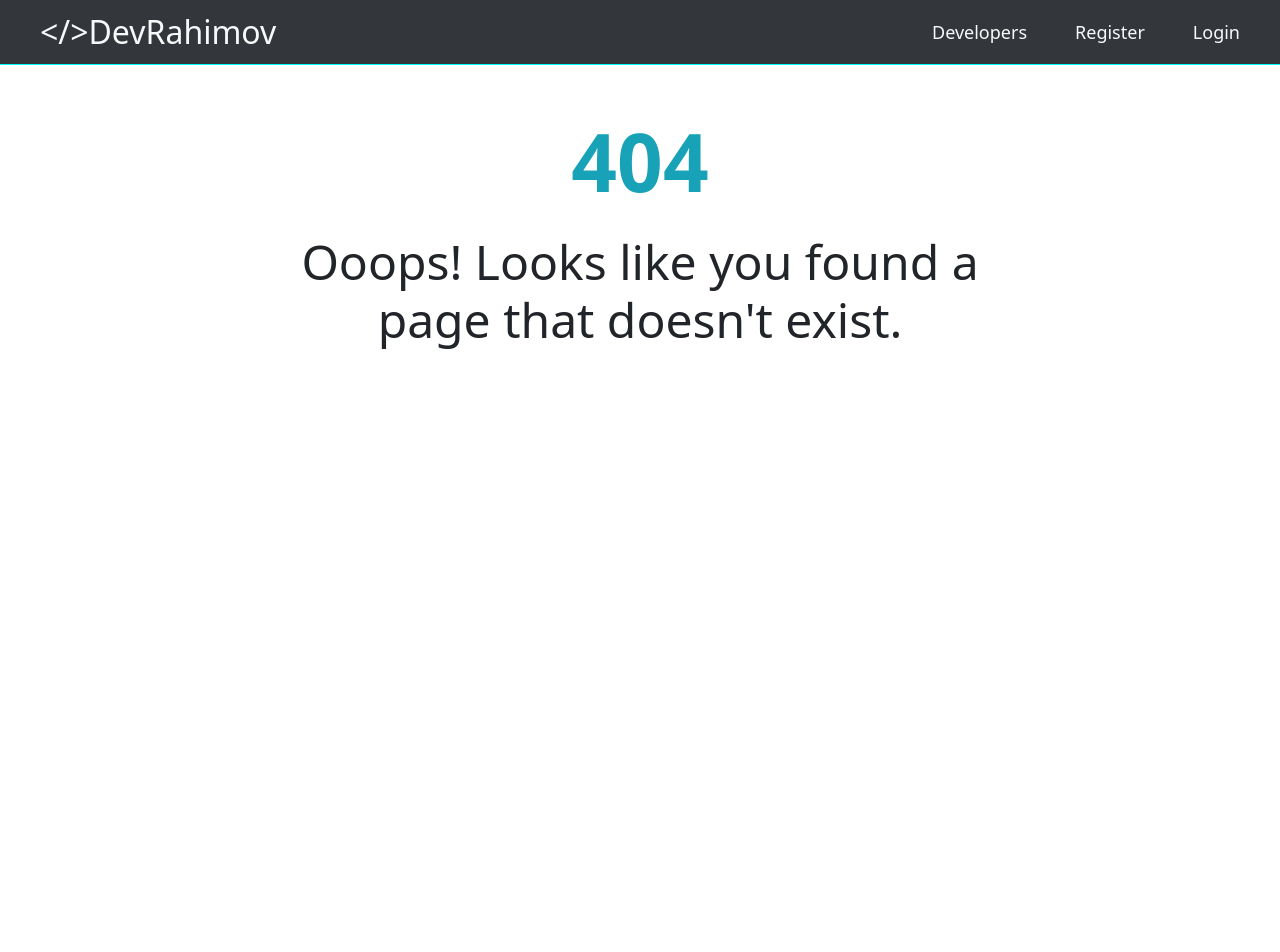
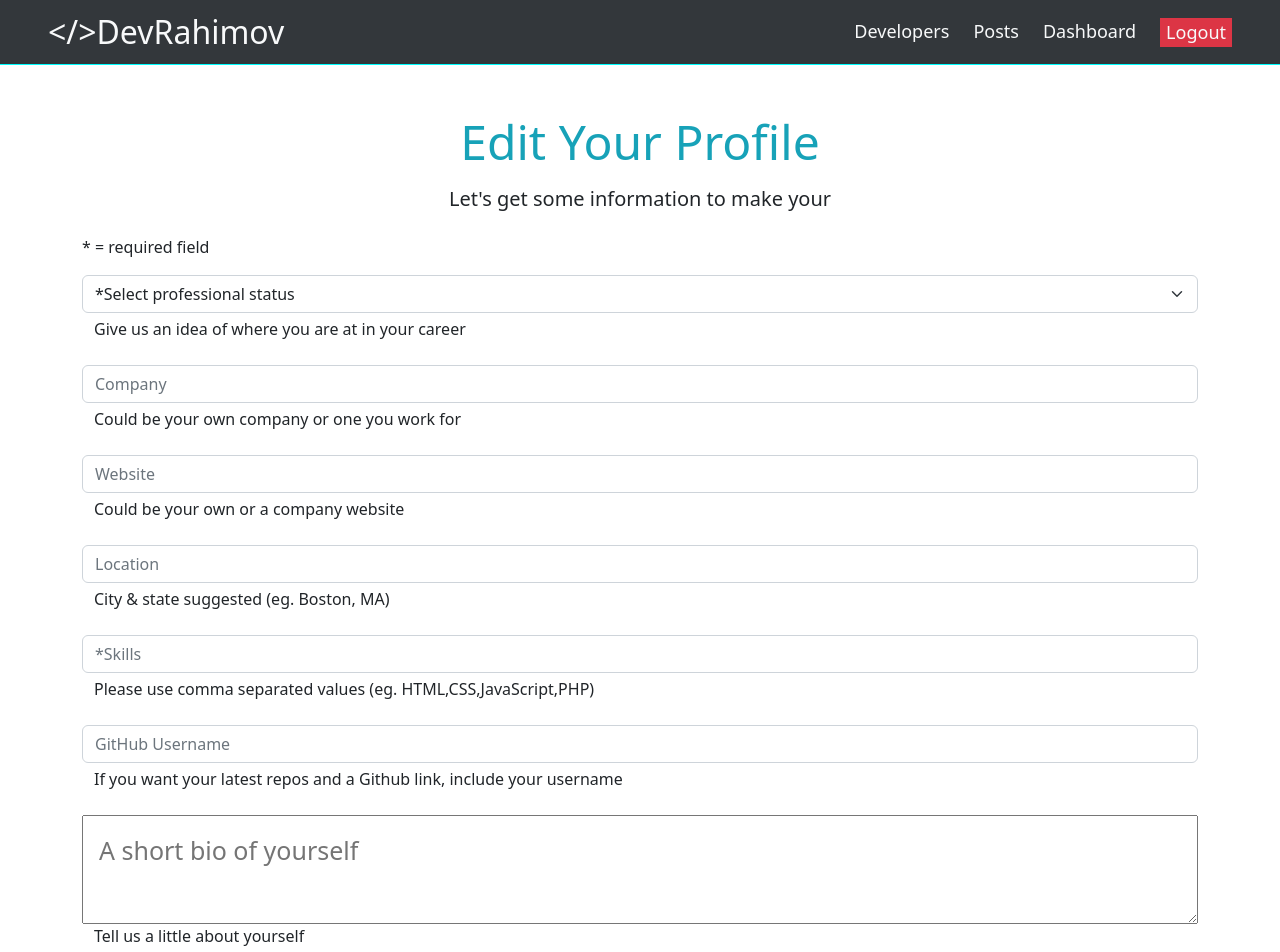
Before and after one commit to Mibrohimbek/frontend-graduater, a React (Vite) app: page /edit-profile in a window 1280 px wide. Before the commit this address had no page. Shown: the top 952 px of the page. Before the commit the page ends 800 px from the top, so only its background shows below. Built offline with nearby package versions, Linux system fonts and the light colour scheme.

Commit message:
edit-profile

```diff
--- a/src/App.jsx
+++ b/src/App.jsx
@@ -14,6 +14,7 @@ import Profile from "./pages/Profile";
 import Header_after from "./Components/Header-afrer";
 import Posts from "./pages/Posts";
 import Post from "./pages/Post";
+import EditProfile from "./pages/Edit-Profile";
 
 function App() {
   return (
@@ -25,17 +26,18 @@ function App() {
           <Route path="/" element={<Home />} />
           <Route path="*" element={<NotFound />} />
           <Route path="/create-profile" element={<CreateProfile />} />
+          <Route
+            path="/dashboard-create-profile"
+            element={<DashboardCreate />}
+          />
         </Route>
         <Route element={<Header_after />}>
           <Route path="/add-experience" element={<AddExperience />} />
           <Route path="/add-education" element={<AddEducation />} />
           <Route path="/dashboard" element={<Dashboard />} />
-          <Route path="/posts" element={<Posts/>}/>
-          <Route
-            path="/dashboard-create-profile"
-            element={<DashboardCreate />}
-          />
-          <Route path="/post/:postId" element={<Post/>}/>
+          <Route path="/posts" element={<Posts />} />
+          <Route path="/edit-profile" element={<EditProfile />} />
+          <Route path="/post/:postId" element={<Post />} />
           <Route path="/profiles" element={<Profiles />} />
           <Route path="/profiles/user/:userId" element={<Profile />} />
         </Route>
--- a/src/pages/Dashboard.jsx
+++ b/src/pages/Dashboard.jsx
@@ -1,12 +1,25 @@
-import React from "react";
+import React, { useState } from "react";
 import { Link, useNavigate } from "react-router-dom";
-import { useSelector } from "react-redux";
 import { toast } from "react-toastify";
+import axios from "axios";
 
 const Dashboard = () => {
-  const { user } = useSelector((store) => store);
+  let navigate = useNavigate();
+  let [myInfo, setmyInfo] = useState();
 
-  let navigate = useNavigate();
+  async function getMe() {
+    try {
+      let { data } = await axios.get("/profile/me");
+      setmyInfo(data);
+      // console.log(data?.experience[0]?.from);
+    } catch (error) {
+      console.log(error);
+    }
+  }
+
+  let date = myInfo?.experience[0]?.from.split("T")[0];
+  // console.log(date);
+  getMe();
 
   function handleDelete(e) {
     e.preventDefault();
@@ -14,16 +27,20 @@ const Dashboard = () => {
     async function deleteProfil() {
       let { data } = await axios.delete("/profile");
     }
-    delete toast("Account has been deleted", { type: "error" });
-    localStorage.removeItem("token");
-    navigate("/login");
-    deleteProfil();
+    let text = "Are you sure?";
+    if (confirm(text) == true) {
+      delete toast("Account has been deleted", { type: "error" });
+      localStorage.removeItem("token");
+      navigate("/login");
+      deleteProfil();
+    }
   }
+
   return (
     <div>
       <div className="container">
         <h3 className="display-3 fw-bold mt-5">Dashboard</h3>
-        <p className="mt-3 display-6"> Welcome {user.name}</p>
+        <p className="mt-3 display-6"> Welcome {myInfo?.user?.name}</p>
         <Link
           className="text-decoration-none text-dark px-4 py-2 dashboard-links mt-5 d-d-inline-block"
           to="/edit-profile"
@@ -54,13 +71,31 @@ const Dashboard = () => {
             </tr>
           </thead>
           <tbody>
-            <tr>
-              {/* <th scope="row"></th> */}
-              <td></td>
-              <td></td>
-              <td></td>
-              <td></td>
-            </tr>
+            {/* {myInfo?.experience !== undefined
+              ? myInfo?.experience.map((ex) => {
+                  // <tr>
+                  //   <td>{ex.company}</td>
+                  //   <td scope="row">{myInfo?.experience[0]?.title}</td>
+                  //   <td>
+                  //     {myInfo?.experience[0].from.split("T")[0]}-
+                  //     {myInfo?.experience[0]?.current === true ? (
+                  //       <p className="d-inline-block">now</p>
+                  //     ) : (
+                  //       <p>{myInfo?.experience[0].to.split("T")[0]}</p>
+                  //     )}
+                  //   </td>
+                  //   <td>
+                  //     <button className="text-light bg-danger border-0 px-3 py-2">
+                  //       Delete
+                  //     </button>
+                  //   </td>
+                  // </tr>;
+                })
+              : ""} */}
+
+            {/* {myInfo?.experience !== undefined
+              ? map?.experience.map((ex) => <div>yes</div>)
+              : "bad"} */}
           </tbody>
         </table>
 
--- a/src/pages/DashboardCreate.jsx
+++ b/src/pages/DashboardCreate.jsx
@@ -1,5 +1,4 @@
 import React, { useState } from "react";
-import Header from "../Components/Header";
 import { Link } from "react-router-dom";
 import axios from "axios";
 
--- /dev/null
+++ b/src/pages/Edit-Profile.jsx
@@ -0,0 +1,227 @@
+import React, { useState } from "react";
+import { Link, useNavigate } from "react-router-dom";
+import { toast } from "react-toastify";
+import axios from "axios";
+
+const EditProfile = () => {
+  let statuses = [
+    "*Select professional status",
+    "Developer",
+    "Junior developer",
+    "Senior developer",
+    "Manager",
+    "Student of learning",
+    "Instructor or Teacher",
+    "Intern",
+    "Other",
+  ];
+
+  const [values, setValues] = useState({
+    status: "",
+    company: "",
+    website: "",
+    location: "",
+    skills: "",
+    github: "",
+    bio: "",
+    twitter: "",
+    instagram: "",
+    facebook: "",
+    youtube: "",
+    linkedin: "",
+  });
+
+  let social_medias = [
+    {
+      img: "./instagram-logo.svg",
+      placeholder: "Instagram URL",
+      value: values.instagram,
+      name: "instagram",
+    },
+    {
+      img: "./Facebook_icon.png",
+      placeholder: "Facebook URL",
+      value: values.facebook,
+      name: "facebook",
+    },
+    {
+      img: "./linkedin.svg",
+      placeholder: "Linkedin URL",
+      value: values.linkedin,
+      name: "linkedin",
+    },
+    {
+      img: "./youtube.png",
+      placeholder: "YouTube URL",
+      value: values.youtube,
+      name: "youtube",
+    },
+    {
+      img: "./twitter.svg",
+      placeholder: "Twitter URL",
+      value: values.twitter,
+      name: "twitter",
+    },
+  ];
+
+  let navigate = useNavigate();
+
+  function handleInputChange(e) {
+    setValues((oldValues) => ({
+      ...oldValues,
+      [e.target.name]: e.target.value,
+    }));
+  }
+
+  async function formSubmit(e) {
+    e.preventDefault();
+
+    try {
+      let { data } = await axios.post("/profile", values);
+      navigate("/dashboard");
+      toast("Profile created", { type: "success" });
+    } catch (error) {
+      {
+        error.response.data.errors.map((error) =>
+          toast(error.msg, { type: "error" })
+        );
+      }
+    }
+  }
+
+  return (
+    <>
+      <div className="container create-profil">
+        <h3 className="text-center mt-5">Edit Your Profile</h3>
+        <h5 className="text-center mt-3 mb-4">
+          Let's get some information to make your
+        </h5>
+        <p>* = required field</p>
+
+        <form onSubmit={formSubmit}>
+          <div className="row m-0">
+            <select
+              className="form-select"
+              value={values.status}
+              onChange={handleInputChange}
+              name="status"
+              required
+              id="status"
+            >
+              {statuses.map((job) => (
+                <option key={job} value={job}>
+                  {job}
+                </option>
+              ))}
+            </select>
+            <p className="mt-1 mb-4">
+              Give us an idea of where you are at in your career
+            </p>
+            <input
+              className="form-control"
+              type="text"
+              value={values.company}
+              onChange={handleInputChange}
+              placeholder="Company"
+              name="company"
+            />
+            <p className="mt-1 mb-4">
+              Could be your own company or one you work for
+            </p>
+            <input
+              className="form-control"
+              type="text"
+              value={values.website}
+              onChange={handleInputChange}
+              placeholder="Website"
+              name="website"
+            />
+            <p className="mt-1 mb-4">Could be your own or a company website</p>
+            <input
+              className="form-control"
+              type="text"
+              placeholder="Location"
+              value={values.location}
+              onChange={handleInputChange}
+              name="location"
+            />
+            <p className="mt-1 mb-4">City & state suggested (eg. Boston, MA)</p>
+            <input
+              className="form-control"
+              type="text"
+              placeholder="*Skills"
+              value={values.skills}
+              onChange={handleInputChange}
+              name="skills"
+            />
+            <p className="mt-1 mb-4">
+              Please use comma separated values (eg. HTML,CSS,JavaScript,PHP)
+            </p>
+            <input
+              className="form-control"
+              type="text"
+              placeholder="GitHub Username"
+              values={values.github}
+              name="github"
+              onChange={handleInputChange}
+            />
+            <p className="mt-1 mb-4">
+              If you want your latest repos and a Github link, include your
+              username
+            </p>
+            <textarea
+              style={{ fontSize: "25px" }}
+              className="p-3"
+              name="bio"
+              id="bio"
+              placeholder="A short bio of yourself"
+              cols="10"
+              rows="2"
+              value={values.bio}
+              onChange={handleInputChange}
+            ></textarea>
+            <p>Tell us a little about yourself</p>
+          </div>
+
+          <button type="button" className="mb-5 mt-4 border-0 px-4 py-3">
+            Add Social Network Links
+          </button>
+
+          <p style={{ fontSize: "20px" }} className="d-inline-block ms-4">
+            Optional
+          </p>
+
+          {social_medias.map((sm, index) => (
+            <div key={index} className="d-flex gap-4 mb-4">
+              <img
+                src={sm.img}
+                style={{ width: "40px", height: "40px" }}
+                alt={sm.img}
+              />
+              <input
+                name={sm.name}
+                value={sm.value}
+                onChange={handleInputChange}
+                className="form-control"
+                type="text"
+                placeholder={sm.placeholder}
+              />
+            </div>
+          ))}
+
+          <button className="send text-light px-5 py-2 mt-5" type="submit">
+            Send
+          </button>
+          <Link
+            className="back text-decoration-none text-dark ms-2 py-2 px-5"
+            to="/dashboard"
+          >
+            Go Back
+          </Link>
+        </form>
+      </div>
+    </>
+  );
+};
+
+export default EditProfile;
--- a/src/pages/Login.jsx
+++ b/src/pages/Login.jsx
@@ -1,7 +1,7 @@
-import axios from "axios";
 import React, { useEffect, useState } from "react";
 import { Link, useNavigate } from "react-router-dom";
 import { toast } from "react-toastify";
+import axios from "axios";
 
 const Login = () => {
   const [values, setValues] = useState({
--- a/src/pages/Post.jsx
+++ b/src/pages/Post.jsx
@@ -1,7 +1,7 @@
 import React, { useState } from "react";
 import { useParams, Link } from "react-router-dom";
+import { toast } from "react-toastify";
 import axios from "axios";
-import { toast } from "react-toastify";
 
 const Post = () => {
   let [comments, setComments] = useState([]);
--- a/src/pages/Posts.jsx
+++ b/src/pages/Posts.jsx
@@ -1,7 +1,7 @@
-import axios from "axios";
 import React, { useState } from "react";
 import { Link } from "react-router-dom";
 import { toast } from "react-toastify";
+import axios from "axios";
 
 const Posts = () => {
   const [myId, setmyId] = useState("");
--- a/src/pages/Profile.jsx
+++ b/src/pages/Profile.jsx
@@ -28,9 +28,6 @@ const Profile = () => {
     }
   }
   getGithub();
-
-
-
 
   return (
     <div className="container mb-5">
--- a/src/pages/Profiles.jsx
+++ b/src/pages/Profiles.jsx
@@ -6,8 +6,12 @@ const Profiles = () => {
   let [profiles, setProfiles] = useState([]);
 
   async function getProfils() {
-    let { data } = await axios.get("/profile");
-    setProfiles(data);
+    try {
+      let { data } = await axios.get("/profile");
+      setProfiles(data);
+    } catch (error) {
+      console.log(error);
+    }
   }
 
   getProfils();
--- a/src/pages/Register.jsx
+++ b/src/pages/Register.jsx
@@ -36,7 +36,6 @@ const Register = () => {
 
       navigate("/dashboard-create-profile");
     } catch (error) {
-      console.log(error);
       toast(error.response.data.errors[0].msg, { type: "error" });
     }
   }
```
Also changed, not shown: src/index.scss (+6 -4 lines).
